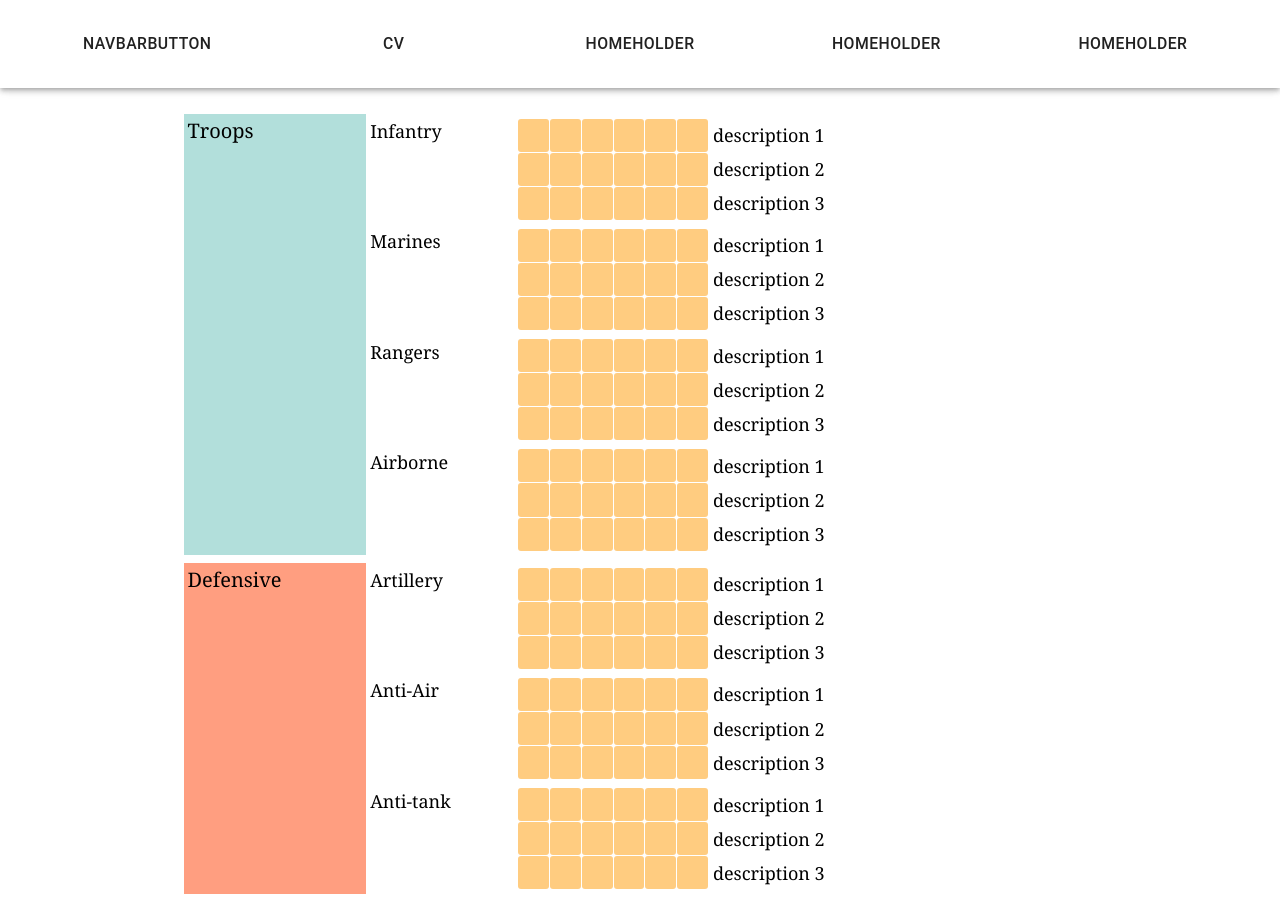
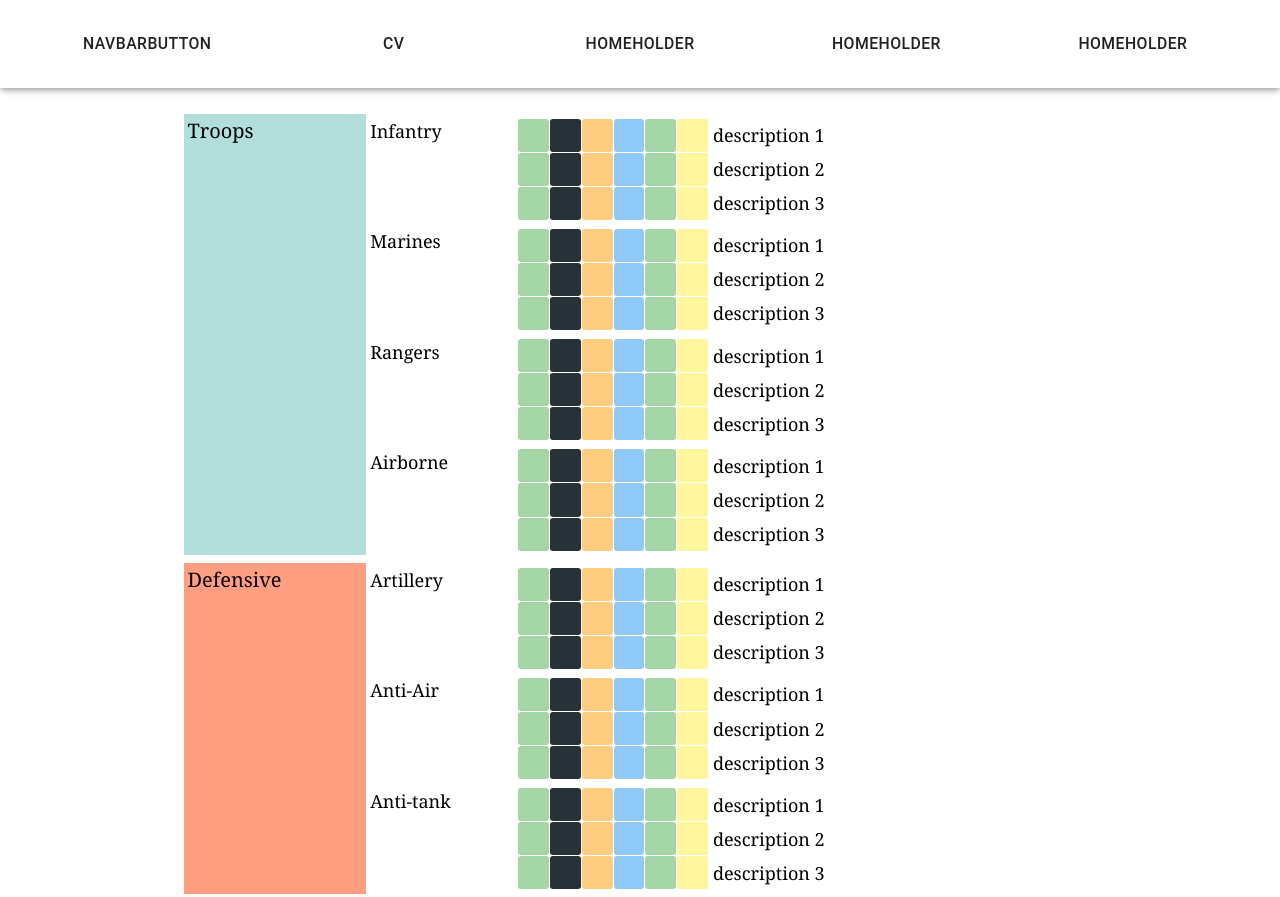
Before and after one commit to Trehein/PortfolioPage, a Gatsby site in the folder portfolio/: page /heinessSkillMatrix in a window 1280 px wide. Shown: the top 897 px of the page. Built offline with nearby package versions, Linux system fonts and the light colour scheme; Gatsby itself is replaced by a stand-in of ours.

Commit message:
fixed conditional colors for player boxes

```diff
--- a/portfolio/src/components/SkillMatrix/PlayerSelectBox.js
+++ b/portfolio/src/components/SkillMatrix/PlayerSelectBox.js
@@ -4,21 +4,22 @@ import { Box } from 'rebass'
 function skillSelectColor (index) {
     console.log(index)
     switch (index) {
-        case (index === 0):
+        case 0:
             console.log('match found')
             return ('#A5D6A7')
-        case (index === 1):
+        case 1:
             return ('#263238')
-        // case (index == 2):
-        //     return ('#FFCC80')
-        // case (index == 3):
-        //     return ('#90CAF9')
-        // case (index == 4):
-        //     return ('#A5D6A7')
-        // case (index == 5):
-        //     return ('#FFF59D')
+        case 2:
+            return ('#FFCC80')
+        case 3:
+            return ('#90CAF9')
+        case 4:
+            return ('#A5D6A7')
+        case 5:
+            return ('#FFF59D')
         default:
-            console.log('No match found')
+            // console.log('No match found')
+            console.log(index)
             return ('#FFCC80')
     }
 }
```
